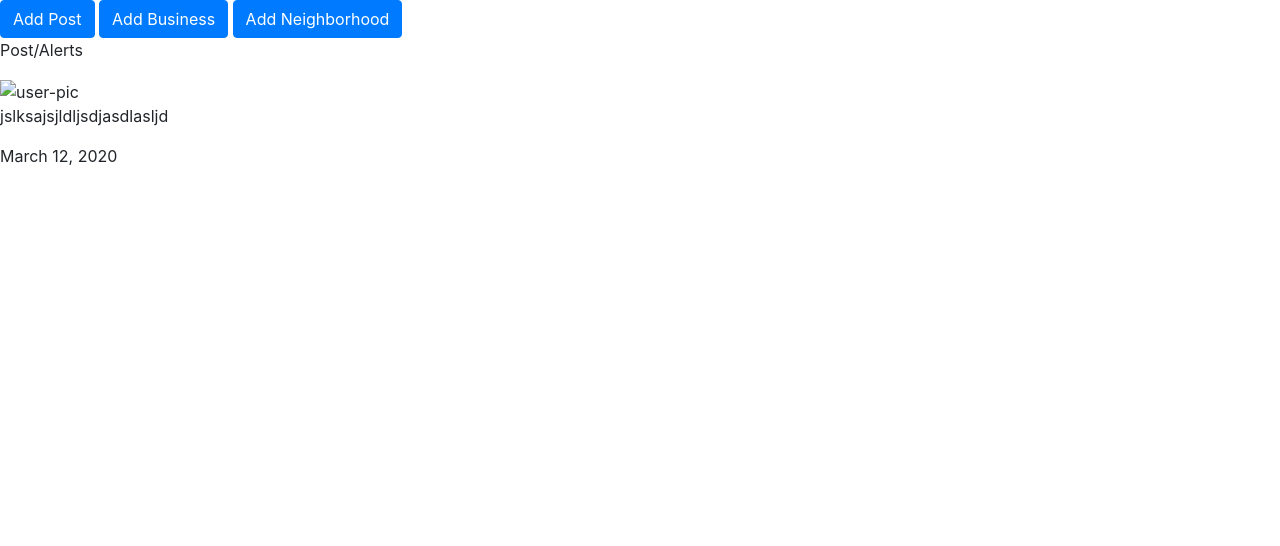
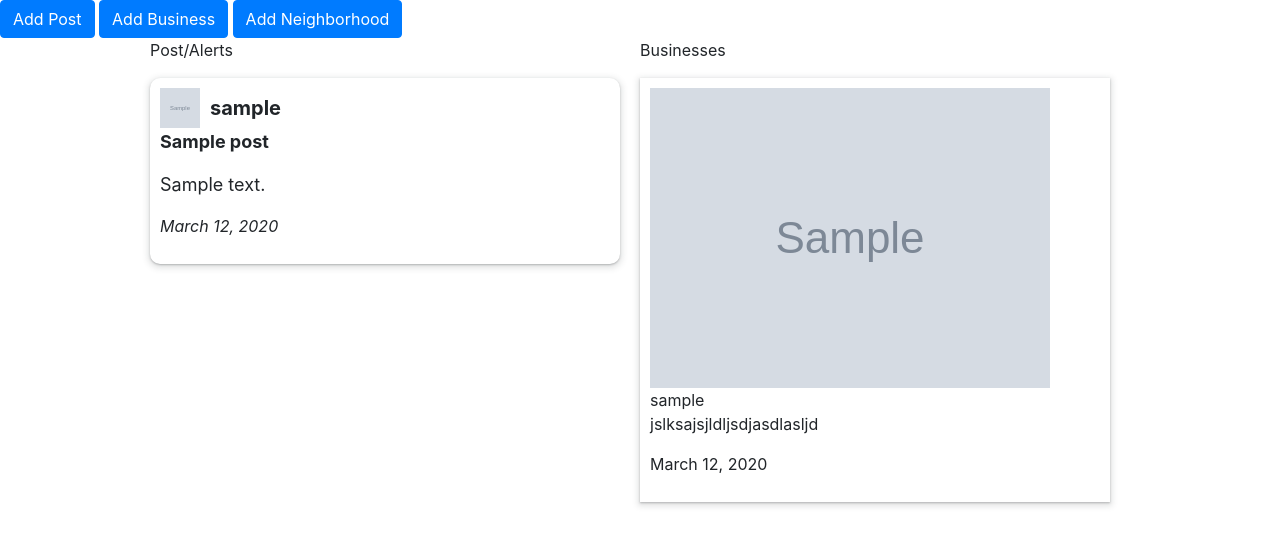
Before and after one commit to Joshua-Barawa/Django-IP4, a Django app: page / in a window 1280 px wide. Shown: the part 72-618 px from the top of the page. Run offline with Django 4.2, Linux system fonts and the light colour scheme; a user stored in the database is signed in; tables that the repository leaves empty hold one stand-in row (values such as "Sample post"); grey boxes marked "Sample" are stand-in pictures; some libraries are stand-ins or nearby versions.

Commit message:
created post card

```diff
--- /dev/null
+++ b/app/static/css/index.css
@@ -0,0 +1,56 @@
+
+
+.info-section{
+display:flex;
+justify-content:space-between;
+padding:0px 150px
+}
+
+.posts{
+flex:0.9;
+}
+
+.businesses{
+flex:0.9;
+}
+.post{
+box-shadow: rgba(60, 64, 67, 0.3) 0px 1px 2px 0px, rgba(60, 64, 67, 0.15) 0px 2px 6px 2px;
+margin-right:20px;
+padding:10px;
+border-radius:10px;
+}
+
+.business{
+box-shadow: rgba(60, 64, 67, 0.3) 0px 1px 2px 0px, rgba(60, 64, 67, 0.15) 0px 2px 6px 2px;
+margin-right:20px;
+padding:10px;
+}
+
+.p-image{
+width:40px;
+height:40px;
+}
+
+.u-name{
+padding-left:10px;
+font-weight:bold;
+font-size:20px;
+}
+
+.user{
+display:flex;
+align-items:center;
+}
+
+.p-title{
+font-size:18px;
+font-weight:bold;
+}
+
+.p-desc{
+font-size:18px;
+}
+
+.p-date{
+font-style:italic;
+}
--- a/app/templates/html/index.html
+++ b/app/templates/html/index.html
@@ -112,19 +112,28 @@
 <div class="info-section">
     <div class="posts">
         <p>Post/Alerts</p>
-    <div>
-        <img src="" alt="user-pic">
+        {% for post in posts %}
+    <div class="post">
+        <div class="user">
+            <img class="p-image" src="{{post.user.profile.profile_pic.url}}" alt="user-pic">
+            <span class="u-name">{{post.user.username}}</span>
+            </div>
+         <p class="p-title">{{post.title}}</p>
+        <p class="p-desc">{{post.description}}</p>
+        <p class="p-date">March 12, 2020</p>
+    </div>
+     {% endfor %}
+    </div>
+
+<div class="businesses">
+    <p>Businesses</p>
+    <div class="business">
+        <img src="{{user.profile.profile_pic.url}}" alt="user-pic"><span>{{user.username}}</span>
         <p>jslksajsjldljsdjasdlasljd</p>
         <p>March 12, 2020</p>
 
     </div>
-
-    </div>
-
-    <div class="business">
-
-
-    </div>
+</div>
 
 
 </div>
--- a/app/views.py
+++ b/app/views.py
@@ -8,7 +8,9 @@ from .models import *
 
 @login_required(login_url='login-user/')
 def index(request):
-    return render(request, 'html/index.html', {})
+    posts = Post.objects.all()
+
+    return render(request, 'html/index.html', {"posts":posts})
 
 
 @login_required(login_url='login-user/')
```
Also changed, not shown: app/forms.py (+0 -34 lines).
